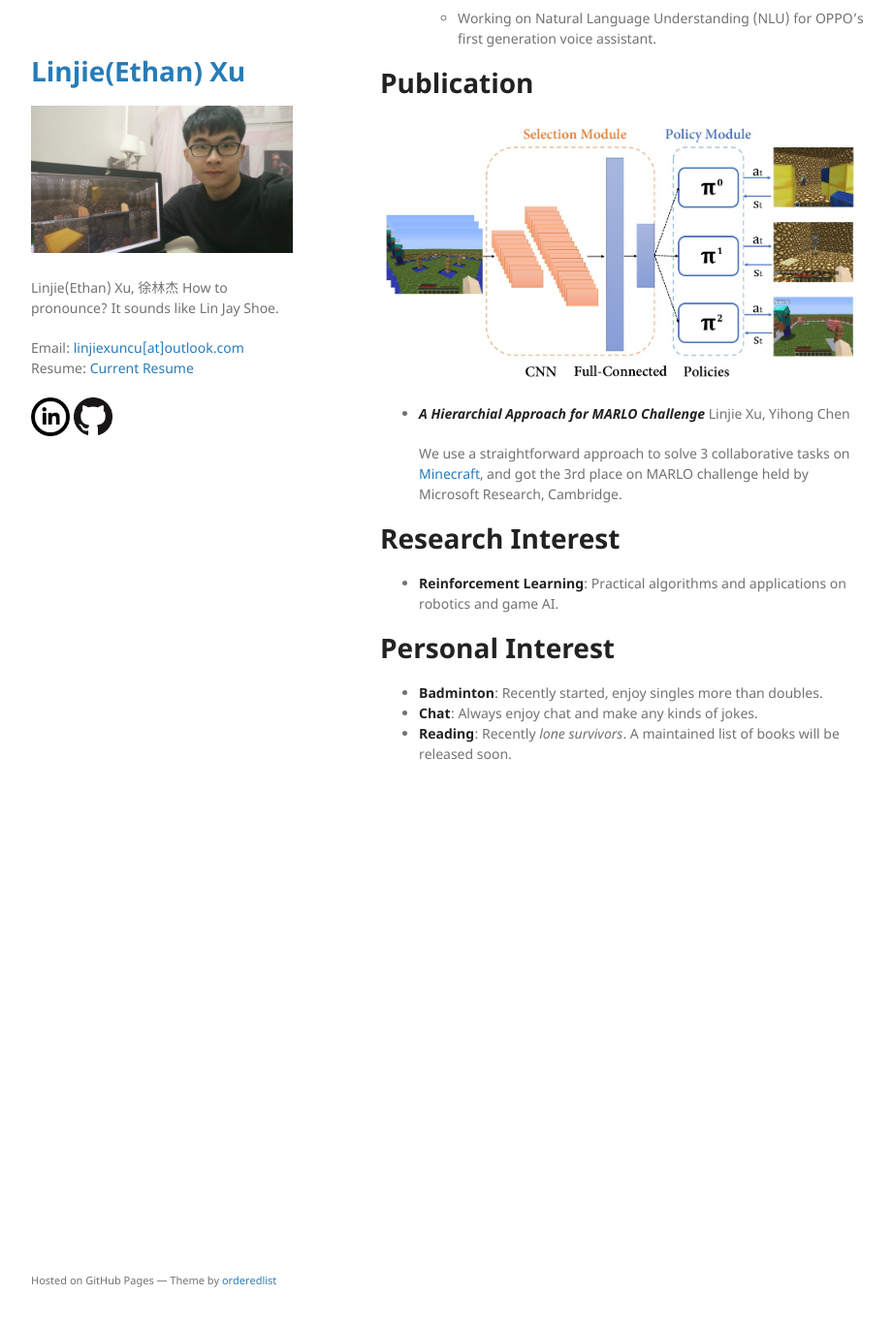
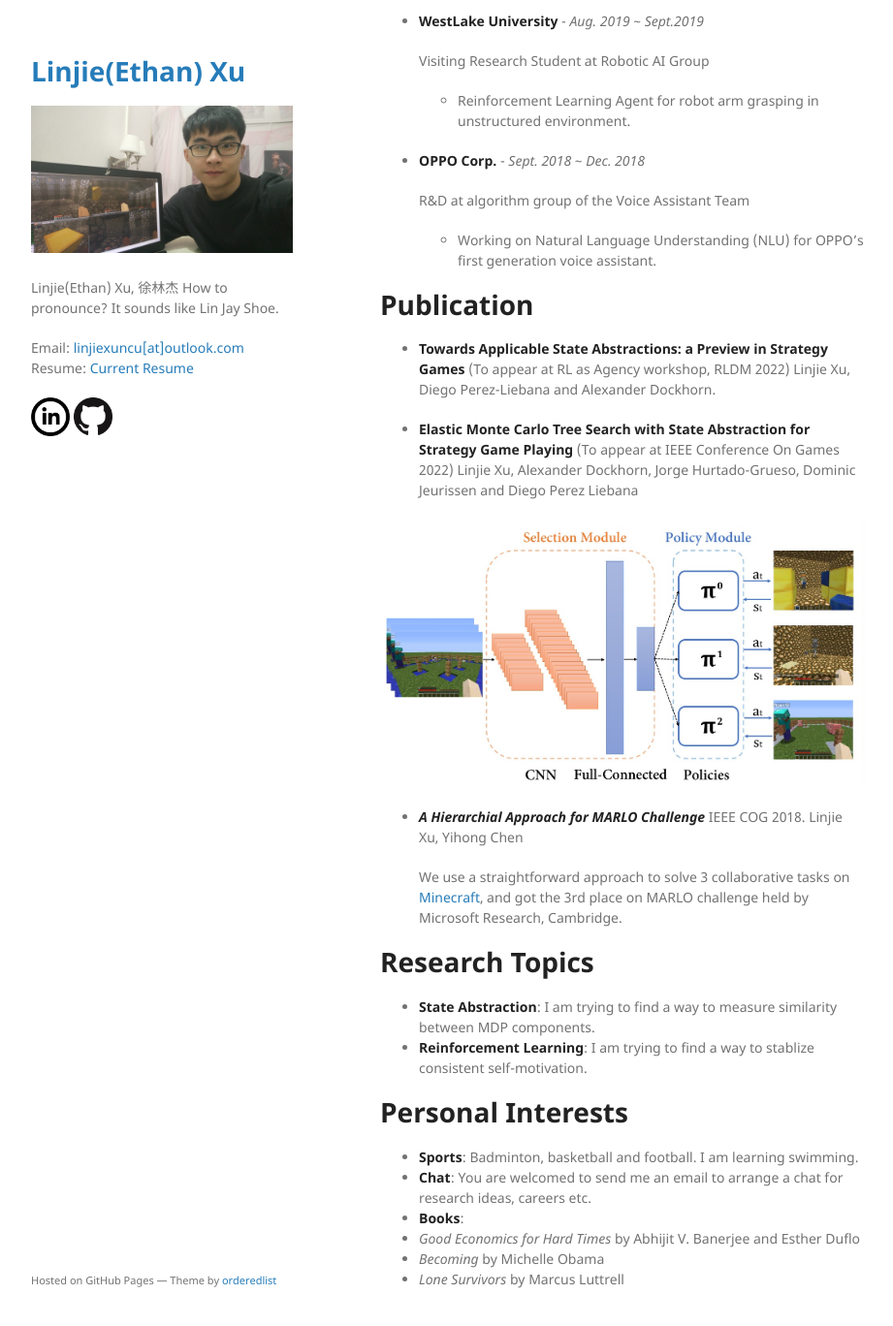
Before and after one commit to egg-west/egg-west.github.io, a Jekyll site: the page built from index.md, in a window 1280 px wide and 1400 px high, scrolled down 791 px. Shown: the top 1368 px of the window at 97% size, without its empty margins (178-1099 px from the left). Built offline with Jekyll 4.4.1, drawn with Linux system fonts in a browser that asks for light colours; our own code applies the rules of GitHub Pages for plain Markdown files; the repository's description, which GitHub fills in, is left out; before the commit the page ends 1649 px from its top, so only the background shows below that; some of the changed text lies outside the part shown.

Commit message:
update university info, publication and books

```diff
--- a/index.md
+++ b/index.md
@@ -1,10 +1,18 @@
-I will soon Join [Game AI Group](http://gameai.eecs.qmul.ac.uk/) at Queen Mary University of London as a PhD student working with Prof. Diego Perez.
+I am a 2nd-year PhD student  @[Game AI Group](http://gameai.eecs.qmul.ac.uk/), Queen Mary University of London, supervised by Dr. Diego Perez and Dr. Alexander Dockhorn.
 
-Working on Reinforcement Learning and Multi-task Learning.
 
 
 
 # Education
+<img src="./assets/img/qmul_logo.png" alt="uni_logo" width="120" height="120" align="left" />
+**Queen Mary University of London** : *Sep.2020*~*To present*
+
+I work on state abstraction for strategy game playing. My current focus is developing general state abstraction methods that empowers complex game playing to better efficience and performance.
+
+Neural networks are abstracting the observation automatically, but explicit abstraction finds additional beneftis that leads to new theoretical results and new STOA performance for generalization and exploration.
+<br/><br/>
+
+
 <img src="./assets/img/ncu_logo.png" alt="uni_logo" width="120" height="120" align="left" /> **Nanchang University** : *Sep.2016*~*Jun.2020*
 
 B.E Software Engineering.  GPA: **3.0/4.0** (with a **3.6** in my first semester and after that I spent a long time figured out **where I am and where I wanna reach** in computer science world. Obviously, I used a unimodal Gaussian Policy so almost no action is took for examination. **Reinforcement Learning joke: the value function of my GPA is overestimated!** )
@@ -26,24 +34,31 @@ B.E Software Engineering.  GPA: **3.0/4.0** (with a **3.6** in my first semester
 
 * **OPPO Corp.** - *Sept. 2018* ~ *Dec. 2018*
 
-    Research&Develop at algorithm group of the Voice Assistant Team
+    R&D at algorithm group of the Voice Assistant Team
 
     * Working on Natural Language Understanding (NLU) for OPPO's first generation voice assistant.
 
 # Publication
+* **Towards Applicable State Abstractions: a Preview in Strategy Games** (To appear at RL as Agency workshop, RLDM 2022) Linjie Xu, Diego Perez-Liebana and Alexander Dockhorn.
+
+* **Elastic Monte Carlo Tree Search with State Abstraction for Strategy Game Playing** (To appear at IEEE Conference On Games 2022) Linjie Xu, Alexander Dockhorn, Jorge Hurtado-Grueso, Dominic Jeurissen and Diego Perez Liebana
+
 ![tasks](./assets/pub_img/marlo_tasks.jpg)
 
-* *[**A Hierarchial Approach for MARLO Challenge**](https://ieeexplore.ieee.org/document/8847943)* Linjie Xu, Yihong Chen
+* *[**A Hierarchial Approach for MARLO Challenge**](https://ieeexplore.ieee.org/document/8847943)* IEEE COG 2018. Linjie Xu, Yihong Chen
 
     We use a straightforward approach to solve 3 collaborative tasks on [Minecraft](https://www.microsoft.com/en-us/research/blog/winners-announced-in-multi-agent-reinforcement-learning-challenge), and got the 3rd place on MARLO challenge held by Microsoft Research, Cambridge.
 
 
-# Research Interest
+# Research Topics
+* **State Abstraction**: I am trying to find a way to measure similarity between MDP components.
+* **Reinforcement Learning**: I am trying to find a way to stablize consistent self-motivation.
 
-* **Reinforcement Learning**: Practical algorithms and applications on robotics and game AI.
+# Personal Interests
 
-# Personal Interest
-
-* **Badminton**: Recently started, enjoy singles more than doubles.
-* **Chat**: Always enjoy chat and make any kinds of jokes.
-* **Reading**: Recently *lone survivors*. A maintained list of books will be released soon.
+* **Sports**: Badminton, basketball and football. I am learning swimming.
+* **Chat**: You are welcomed to send me an email to arrange a chat for research ideas, careers etc.
+* **Books**:
+* *Good Economics for Hard Times* by Abhijit V. Banerjee and Esther Duflo
+*  *Becoming* by Michelle Obama
+*  *Lone Survivors* by Marcus Luttrell
```
Also changed, not shown: other parts of index.md (+1 -1 lines), assets/img/qmul_logo.png (added).
